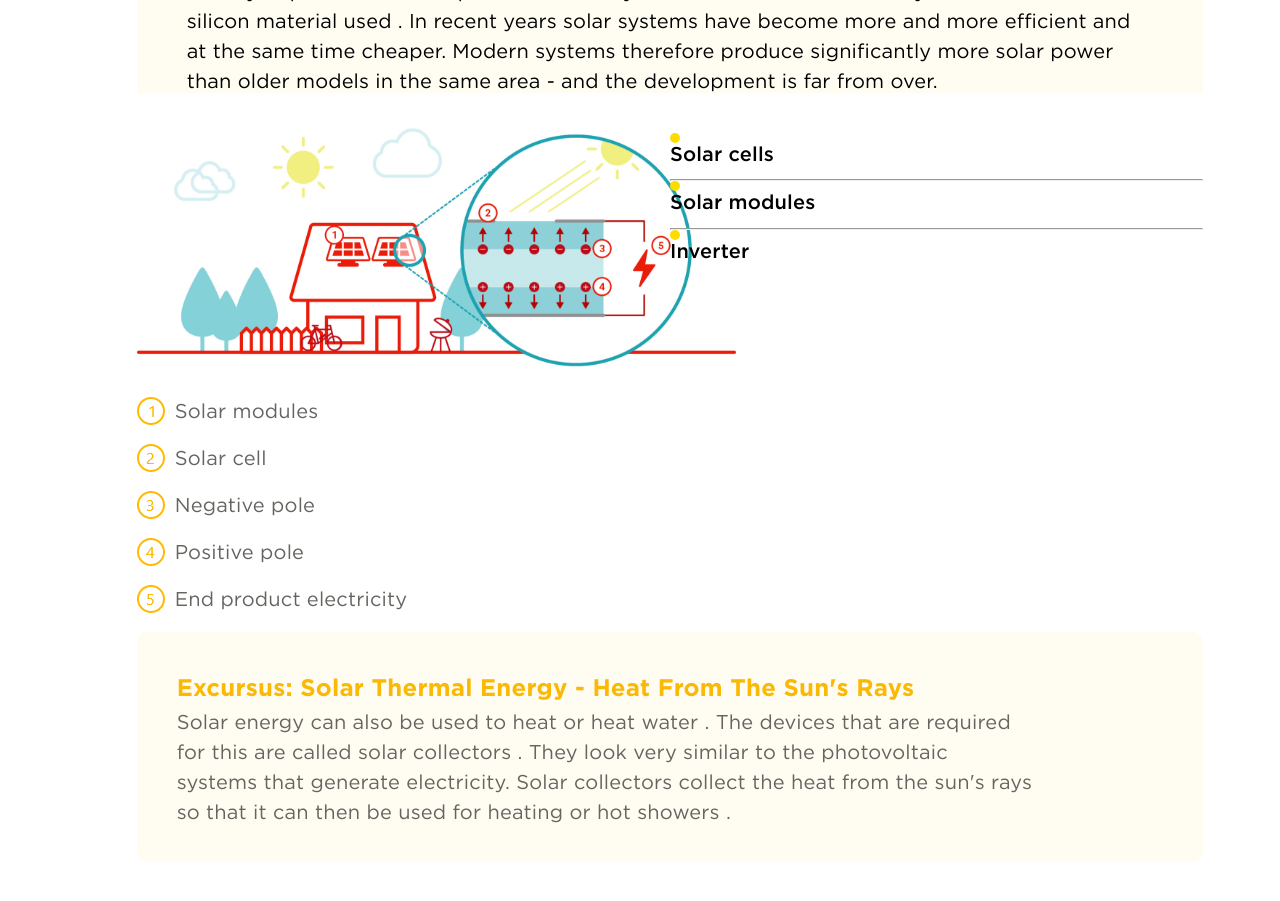
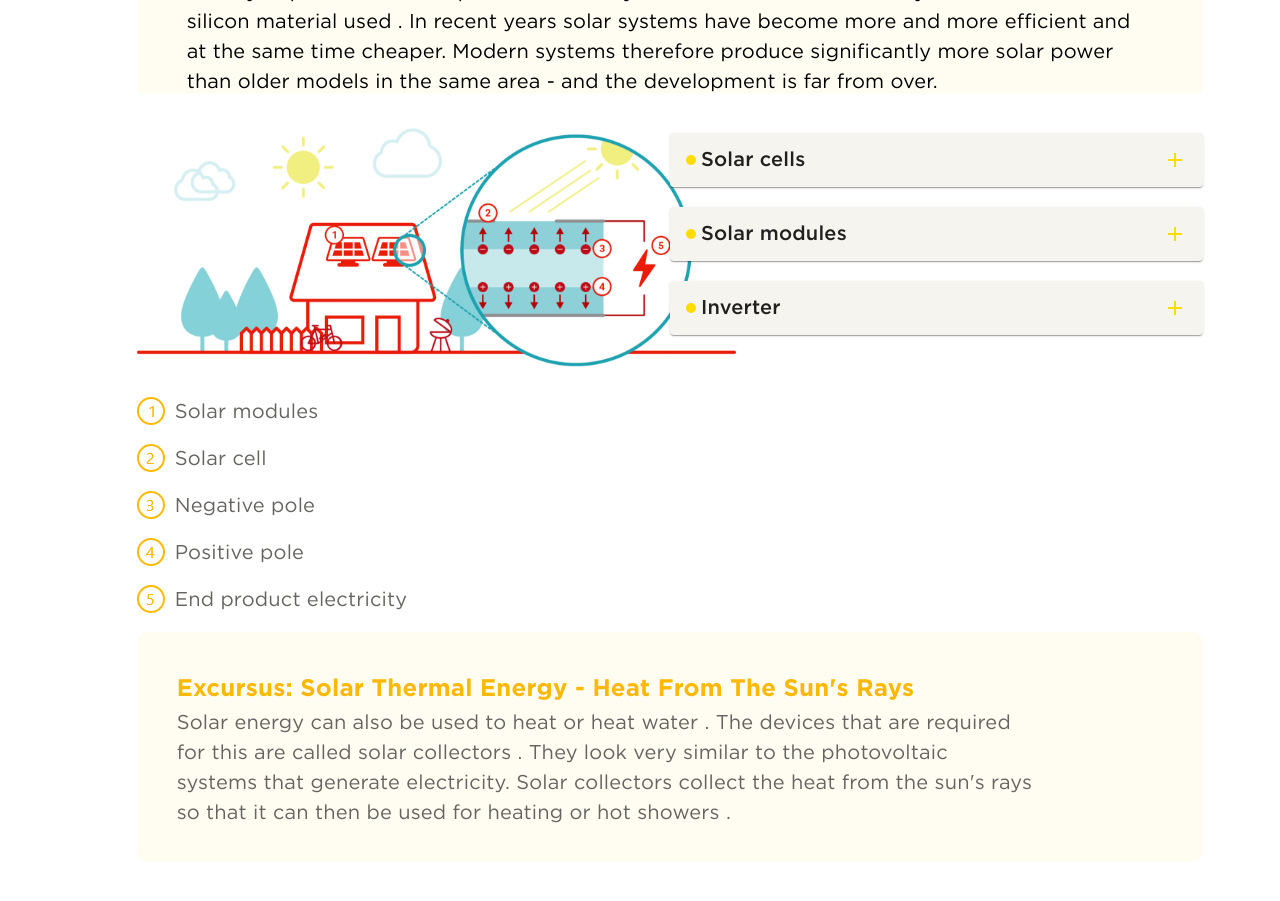
Before and after one commit to Nayeemr45/solar, a React (Create React App) app: page / in a window 1280 px wide. Shown: the part 4400-5301 px from the top of the page. Built offline with nearby package versions, Linux system fonts and the light colour scheme.

Commit message:
Update Content2.js

```diff
--- a/src/components/Sections/Section5/Contents/Content2.js
+++ b/src/components/Sections/Section5/Contents/Content2.js
@@ -8,6 +8,7 @@ import Number_icon_4 from '../../../../Assets/Icons/Number-icon-4.png';
 import Number_icon_5 from '../../../../Assets/Icons/Number-icon-5.png';
 import '../../../../Assets/Css/Section5.css';
 import dot from '../../../../Assets/Icons/dot.svg';
+import Accordion from '../Accordion_question';
 
 const Content2 = () => {
   return (
@@ -65,39 +66,24 @@ const Content2 = () => {
               </Grid>
               <Grid item sm={6} xs={12}>
                 <Box className="contenet-2-box-2-right">
-                  <Typography
-                    variant="h4"
-                    gutterBottom
-                    className="content-2-list"
-                  >
-                    <span className="dot">
-                      <img src={dot} alt={''} />
-                    </span>
-                    Solar cells
-                  </Typography>
-                  <Typography
-                    variant="h4"
-                    gutterBottom
-                    className="content-2-list"
-                  >
-                    <hr />
-                    <span className="dot">
-                      <img src={dot} alt={''} />
-                    </span>
-                    Solar modules
-                  </Typography>
-                  <Typography
-                    variant="h4"
-                    gutterBottom
-                    className="content-2-list"
-                  >
-                    <hr />
-                    {/* <span className="dot">&#8226;</span> */}
-                    <span className="dot">
-                      <img src={dot} alt={''} />
-                    </span>
-                    Inverter
-                  </Typography>
+                <Accordion
+            text={'Solar cells'}
+            text2={
+              'Lorem ipsum dolor sit amet, consectetur adipiscing elit. Suspendisse malesuada lacus ex, sit amet blandit leo lobortis eget.'
+            }
+          />
+                <Accordion
+            text={'Solar modules'}
+            text2={
+              'Lorem ipsum dolor sit amet, consectetur adipiscing elit. Suspendisse malesuada lacus ex, sit amet blandit leo lobortis eget.'
+            }
+          />
+                <Accordion
+            text={'Inverter'}
+            text2={
+              'Lorem ipsum dolor sit amet, consectetur adipiscing elit. Suspendisse malesuada lacus ex, sit amet blandit leo lobortis eget.'
+            }
+          />
                 </Box>
               </Grid>
             </Grid>
```
